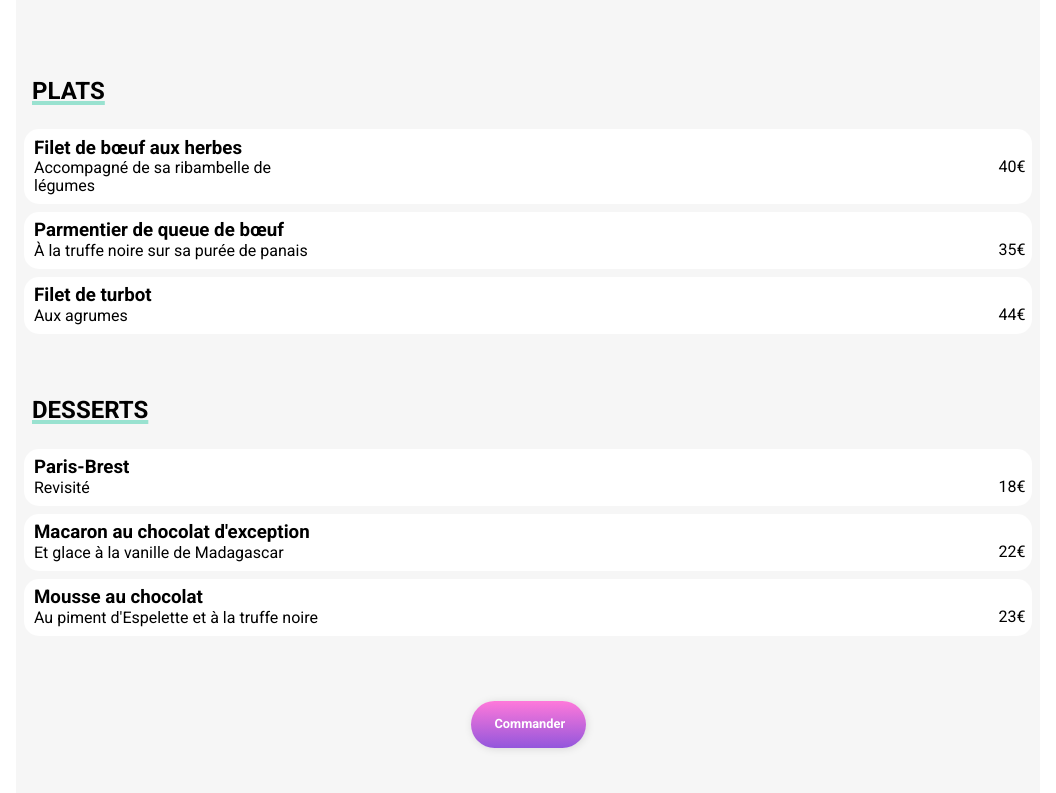
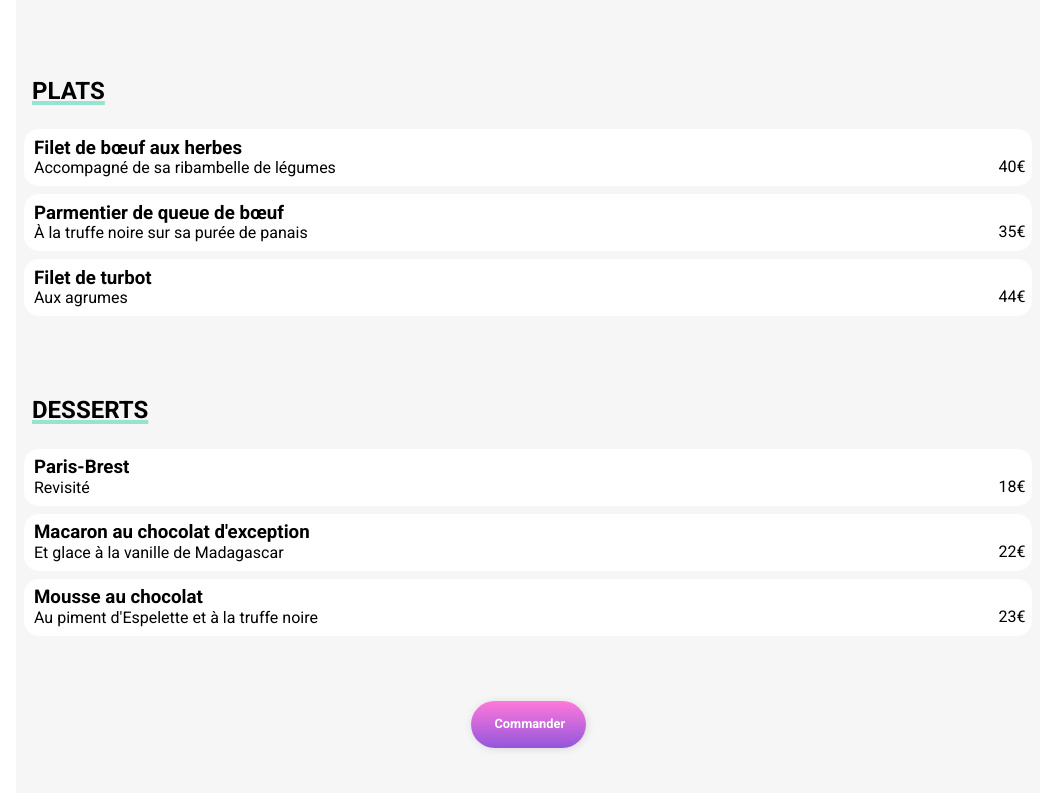
Before and after one commit to BgConcept2023/ohmyfood, a website: page asset/la-palette-du-gout.html in a window 1280 px wide. Shown: the part 787-1580 px from the top of the page, without its empty margins (112-1168 px from the left). Drawn offline with nearby package versions, Linux system fonts and the light colour scheme; a web font is replaced by a local one.

Commit message:
text-overflow ellipsis

```diff
--- a/sass/_resto.scss
+++ b/sass/_resto.scss
@@ -92,8 +92,15 @@ body {
                 display: flex;
             }
             .tile__menu{
-                width: 19.75rem;
+                width: 20.75rem;
                 padding: 0.5125rem 0.625rem;
+                white-space: nowrap;
+                overflow: hidden;
+                text-overflow: ellipsis;
+                p{
+                overflow: hidden;
+                text-overflow: ellipsis;
+               }
             }
         }
         .price{
```
Also changed, not shown: css/style.css, 1 other file.
